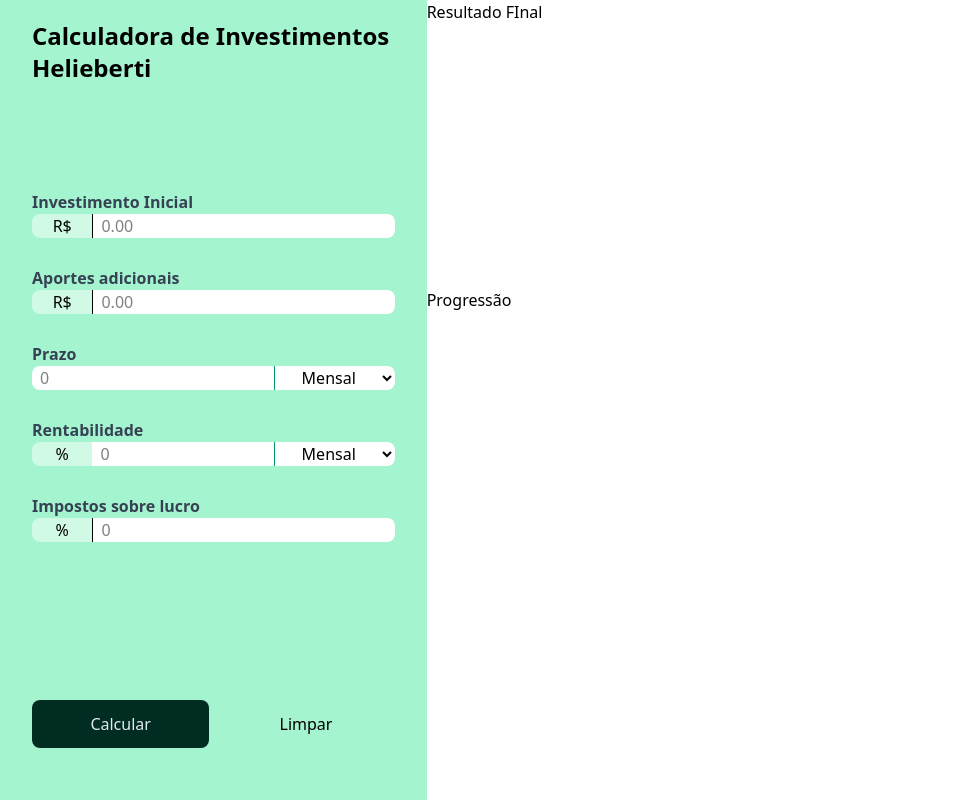
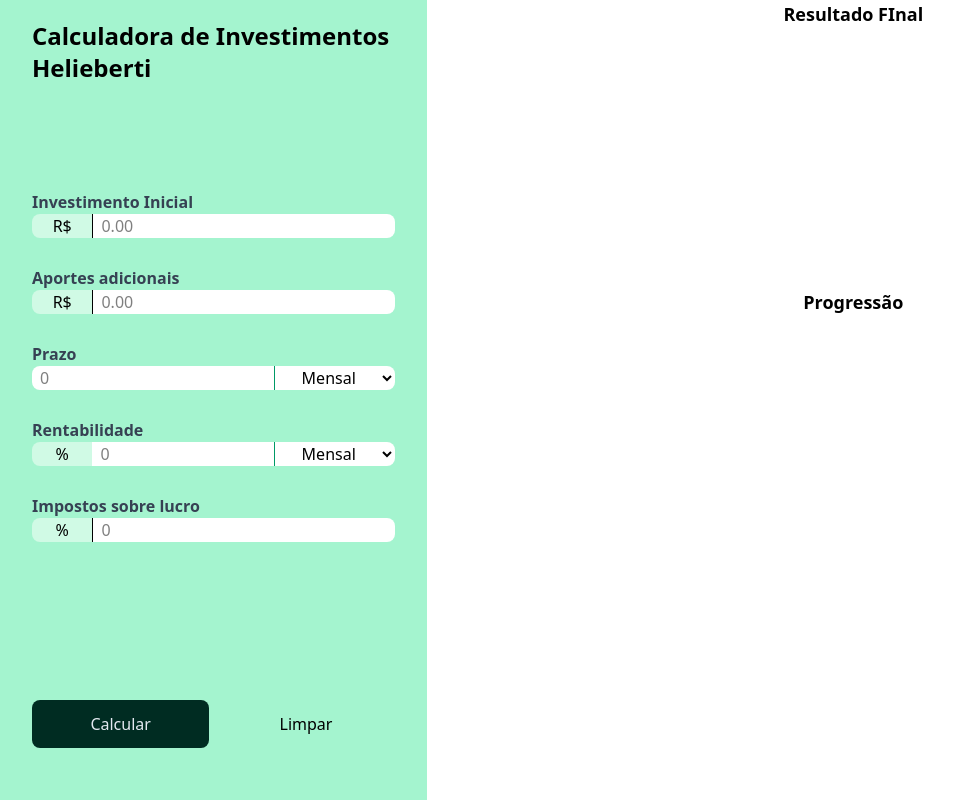
Before and after one commit to Helieberti/projetoCalculadoraInvestimentos, a website built with Vite: page index.html in a window 1280 px wide. Shown: the whole page, without its empty margins (0-953 px from the left). Built offline with nearby package versions, Linux system fonts and the light colour scheme.

Commit message:
finalizando os 2 primeiros graficos

```diff
--- a/index.html
+++ b/index.html
@@ -165,20 +165,21 @@
       </div>
     </aside>
 
-    <main class="h-full">
-      <section id="charts-container">
+    <main class="row-span-2 col-span-2">
+      <section id="charts-container" class="h-full">
         <!-- Div Resultado Final -->
-        <div class="h-[36dvh]">
-          <p>Resultado FInal</p>
+        <div class="h-[36%] flex flex-col items-center pb-10">
+          <p class="font-bold text-lg">Resultado FInal</p>
           <canvas id="final-money-distribution"></canvas>
         </div>
 
         <!-- Div Progressão -->
-        <div class="h-[56dvh]">
-          <p>Progressão</p>
+        <div class="h-[56%] flex flex-col items-center">
+          <p class="font-bold text-lg">Progressão</p>
           <canvas id="progression"></canvas>
         </div>
       </section>
+
     </main>
 
     <script type="module" src="./main.js"></script>
--- a/main.js
+++ b/main.js
@@ -17,7 +17,7 @@ function renderProgression(evt) {
   if (document.querySelector(".error")) {
     return;
   }
-  resetCharts()
+  resetCharts();
   const startingAmount = Number(
     document.getElementById("starting-amount").value.replace(",", ".")
   );
```
